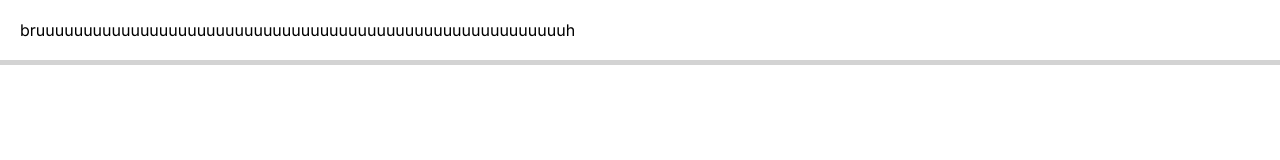
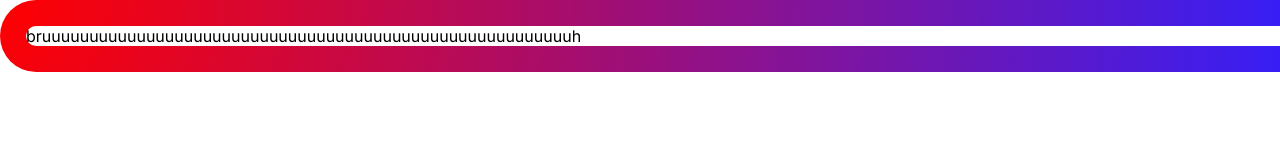
Before and after one commit to xQandStuff/xqandstuff.github.io, a plain HTML site: page index.html in a window 1280 px wide. Drawn offline with nearby package versions, Linux system fonts and the light colour scheme.

Commit message:
Update !main.css bar border

```diff
--- a/!main.css
+++ b/!main.css
@@ -3,7 +3,11 @@ div#bar {
   top:0;
   left:0;
   width:100%;
-  background-color:transparent;
   padding:20px;
-  border-bottom:5px solid lightgray;
+  border: double 6px transparent;
+  border-radius: 80px;
+  background-image: linear-gradient(white, white), radial-gradient(circle at top left, #f00, #3020ff);
+  background-origin: border-box;
+  background-clip: content-box, border-box;
+  border-shadow: 0px 3px 20px 5px lightgray;
 }
```
